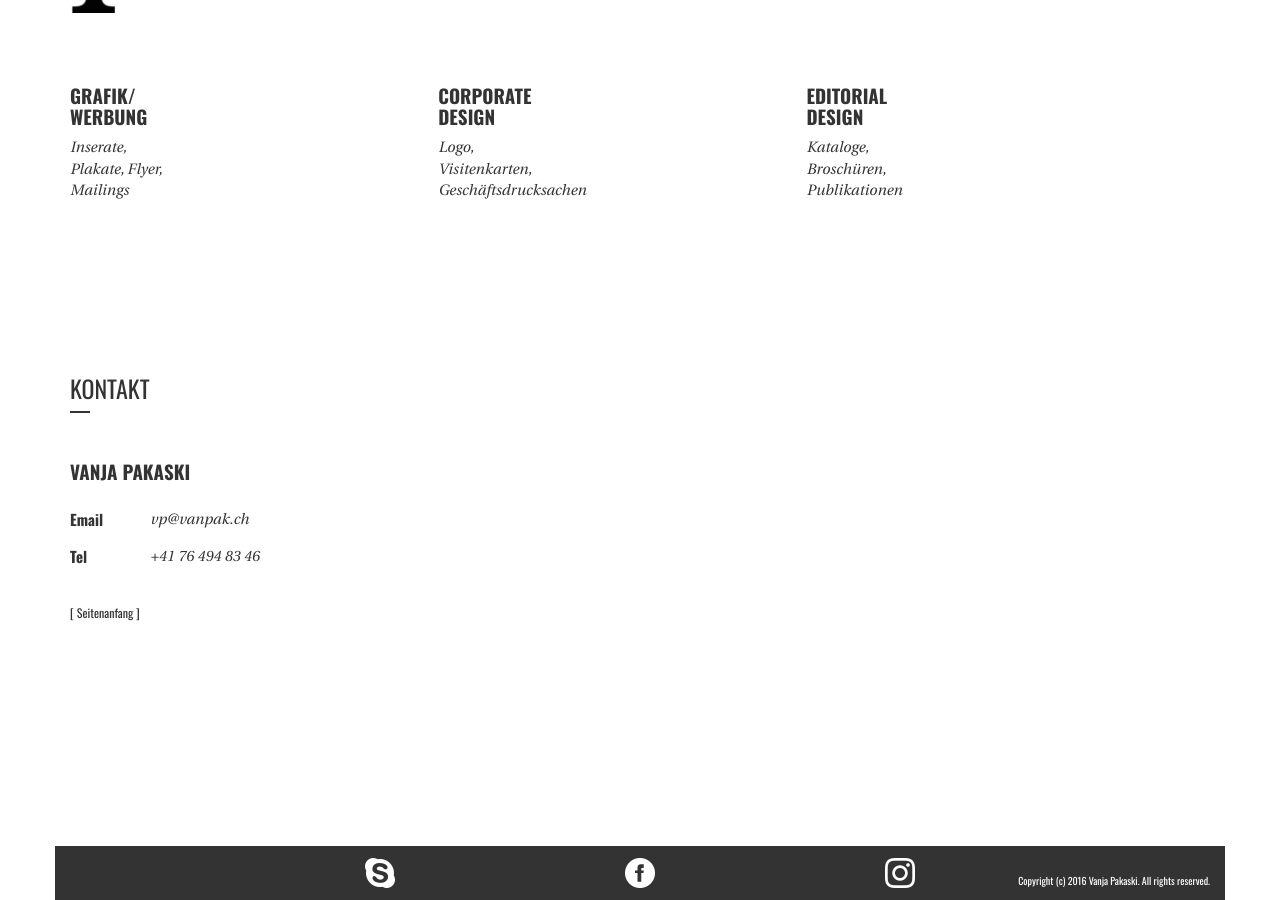
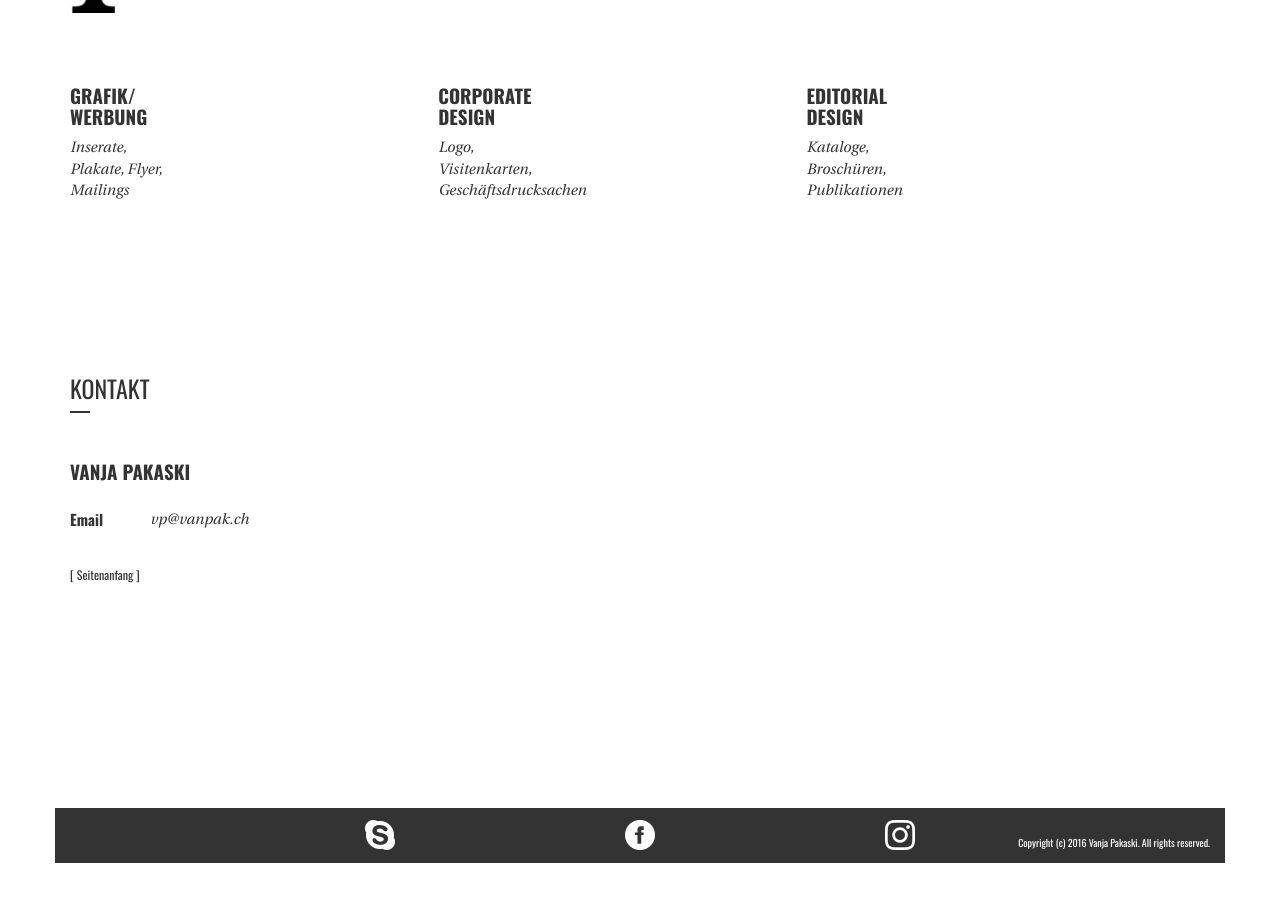
Before and after one commit to vanpak/vanpak.github.io, a Jekyll site: the page built from index.html, in a window 1280 px wide and 900 px high, scrolled down 594 px. Built offline with Jekyll 4.4.1, drawn with Linux system fonts in a browser that asks for light colours; after the commit the page ends 1457 px from its top, so only the background shows below that.

Commit message:
remove telephone number

```diff
--- a/en/index.html
+++ b/en/index.html
@@ -48,10 +48,6 @@ stylesheets:
           <dt>Email</dt>
           <dd><a href="mailto:vp@vanpak.ch"><span itemprop="email">vp@vanpak.ch</span></a></dd>
         </div>
-        <div>
-          <dt>Tel</dt>
-          <dd><a href="tel:+41764848346"><span itemprop="telephone">+41 76 494 83 46</span></a></dd>
-        </div>
       </dl>
       <a class="top-of-page" href="#">Top of page</a>
     </section>
--- a/index.html
+++ b/index.html
@@ -48,10 +48,6 @@ stylesheets:
           <dt>Email</dt>
           <dd><a href="mailto:vp@vanpak.ch"><span itemprop="email">vp@vanpak.ch</span></a></dd>
         </div>
-        <div>
-          <dt>Tel</dt>
-          <dd><a href="tel:+41764848346"><span itemprop="telephone">+41 76 494 83 46</span></a></dd>
-        </div>
       </dl>
       <a class="top-of-page" href="#">Seitenanfang</a>
     </section>
```
